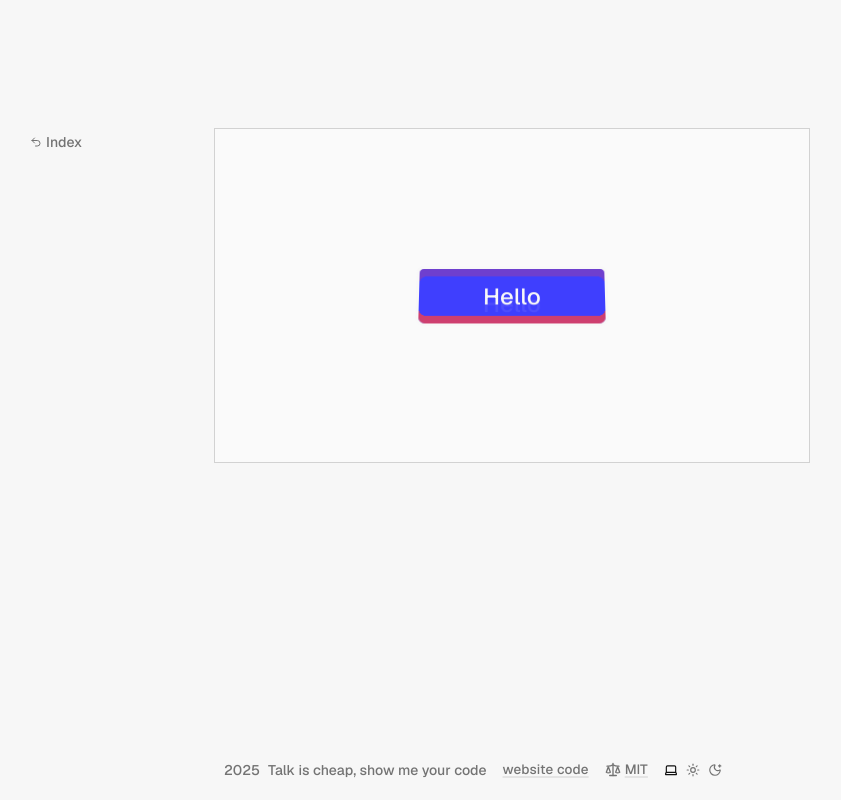
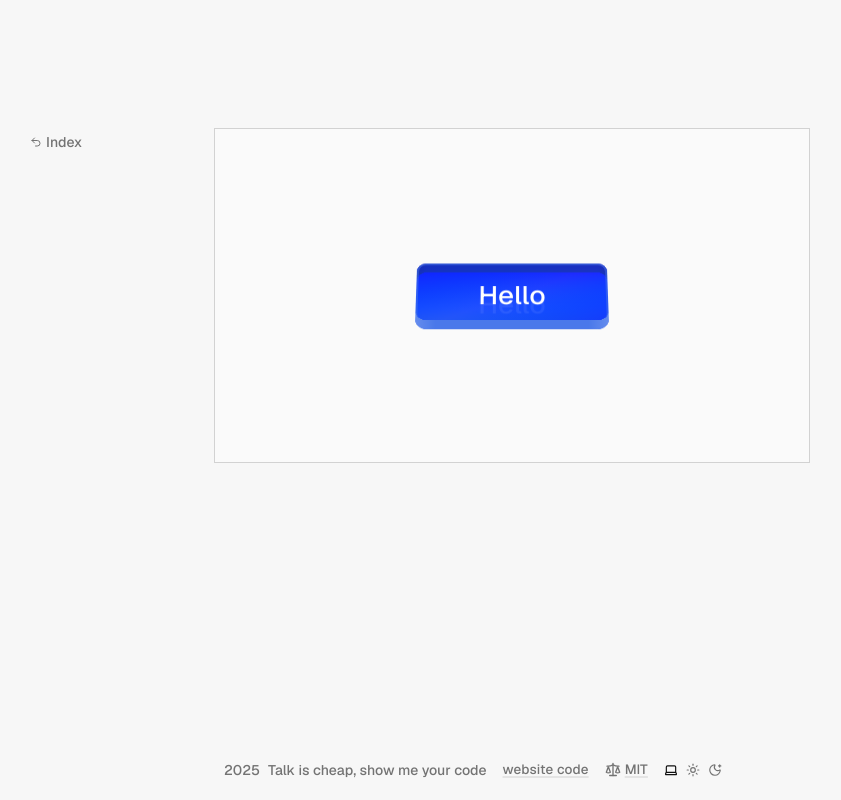
Before and after one commit to fedorivanenko/fedor-ivanenko-personal-website, a Next.js app: page /play/glass-button in a window 1280 px wide. Shown: the whole page, without its empty margins (128-969 px from the left). Built offline with nearby package versions, Linux system fonts and the light colour scheme.

Commit message:
glass-button v1.1

```diff
--- a/app/play/glass-button/glass-button.module.css
+++ b/app/play/glass-button/glass-button.module.css
@@ -1,33 +1,77 @@
+@property --g1a {
+  syntax: "<number>";
+  inherits: false;
+  initial-value: 0.5;
+}
+
+@property --g2a {
+  syntax: "<number>";
+  inherits: false;
+  initial-value: 0.075;
+}
+
+@property --g3a {
+  syntax: "<number>";
+  inherits: false;
+  initial-value: 0.5;
+}
+
 .glass-button {
   --t: 1s;
-    --th: 1rem;
+  --th: 1.25rem;
   --r: calc(var(--th) * 0.5);
+
+  /* animated gradient opacities */
+  --g1a: 0.5;
+  --g2a: 0.1;
+  --g3a: 0.5;
 
   position: relative;
   width: 12rem;
-    height: 4rem;
+  height: 4.5rem;
   z-index: 0;
 
-    background: blue;
-    color: var(--background);
-    opacity: 0.75;
+  outline: 2px solid oklch(0.6 0.18 265 / 0.5);
+  outline-offset: -2px;
 
-    font-size: 1.5em;
-    border: solid var(--background);
+  background:
+    linear-gradient(
+      to right bottom,
+      oklch(0.5 0.29 265 / var(--g1a)) 10%,
+      oklch(0.91 0.087 205 / var(--g2a)) 50%,
+      oklch(0.5 0.29 265 / var(--g3a)) 90%
+    ),
+    linear-gradient(
+      to bottom,
+      oklch(0.5 0.35 265),
+      oklch(0.5 0.25 265)
+    );
+
+  color: oklch(1 0 0);
+  opacity: 1;
+
+  font-size: 1.75em;
+
   border-radius:
     calc(var(--r) - 0.05rem)
     calc(var(--r) - 0.05rem)
     calc(var(--r) + 0.1rem)
     calc(var(--r) + 0.1rem);
+
   overflow: hidden;
 
-    transform: rotateX(20deg);
+  transform: rotateX(24deg);
+
   transition:
     transform var(--t) ease,
-      border-radius var(--t) ease;
+    border-radius var(--t) ease,
+    background-color var(--t) ease,
+    --g1a var(--t) ease,
+    --g2a var(--t) ease,
+    --g3a var(--t) ease;
 }
 
-  /* bottom piece */
+/* CLOSER SIDE */
 .glass-button::after {
   content: "";
   position: absolute;
@@ -35,8 +79,16 @@
   width: 100%;
   height: var(--th);
 
-    background: red;
-    opacity: 0.75;
+  background:
+    linear-gradient(
+      to right,
+      oklch(1 0 0 / 0.15) 0,
+      transparent calc(var(--th)),
+      transparent calc(100% - var(--th)),
+      oklch(1 0 0 / 0.15) 100%
+    ),
+    oklch(0.6 0.18 265);
+  opacity: 1;
 
   mask:
     radial-gradient(var(--r) at var(--r) 0, transparent 99%, black 100%) left,
@@ -57,7 +109,7 @@
   transition: transform var(--t) ease;
 }
 
-  /* top piece */
+/* FAR SIDE */
 .glass-button::before {
   content: "";
   position: absolute;
@@ -65,8 +117,16 @@
   width: 100%;
   height: var(--th);
 
-    background: red;
-    opacity: 0.25;
+  background:
+    linear-gradient(
+      to right,
+      oklch(0 0 0 / 0.1) 0,
+      transparent calc(var(--r)),
+      transparent calc(100% - var(--r)),
+      oklch(0 0 0 / 0.1) 100%
+    ),
+    oklch(0.4 0.165 265);
+  opacity: 0.65;
   z-index: -1;
 
   mask:
@@ -84,10 +144,15 @@
   transition: transform var(--t) ease;
 }
 
-  /* hover */
+/* HOVER */
 .glass-button:hover {
-    transform: rotateX(0deg);
+  transform: rotateX(0deg) scale(1.05);
   border-radius: var(--r);
+
+  /* fade out sheen via variable animation */
+  --g1a: 0;
+  --g2a: 0;
+  --g3a: 0;
 }
 
 .glass-button:hover::before {
@@ -98,7 +163,7 @@
   transform: translateY(55%) scale(1.01);
 }
 
-  /* text reflection */
+/* TEXT REFLECTION */
 .glass-button span {
   position: relative;
   z-index: 1;
@@ -111,7 +176,7 @@
   inset: 0;
   z-index: -1;
   opacity: 0.075;
-    color: var(--background);
+  color: oklch(1 0 0);
 
   transform: translateY(var(--r));
   transition: transform var(--t) ease;
```
Lines whose indentation alone changed are shown as unchanged.
